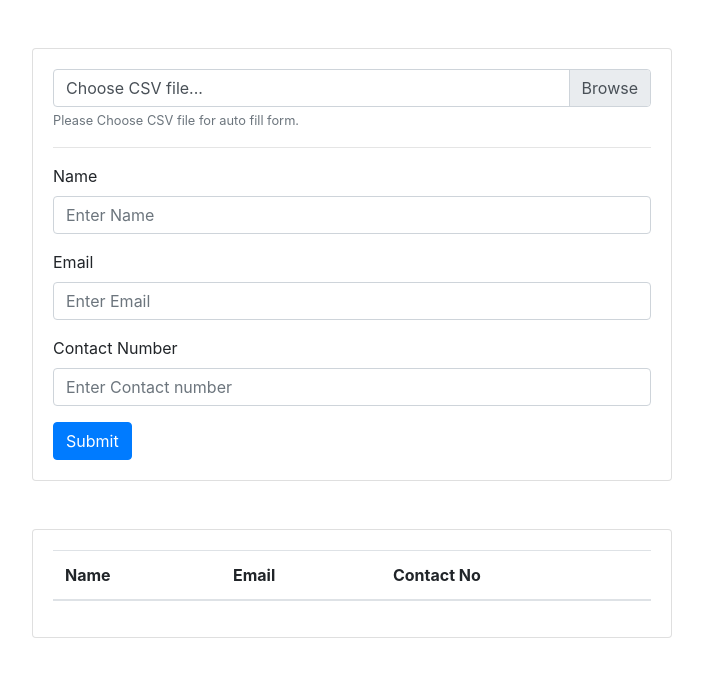
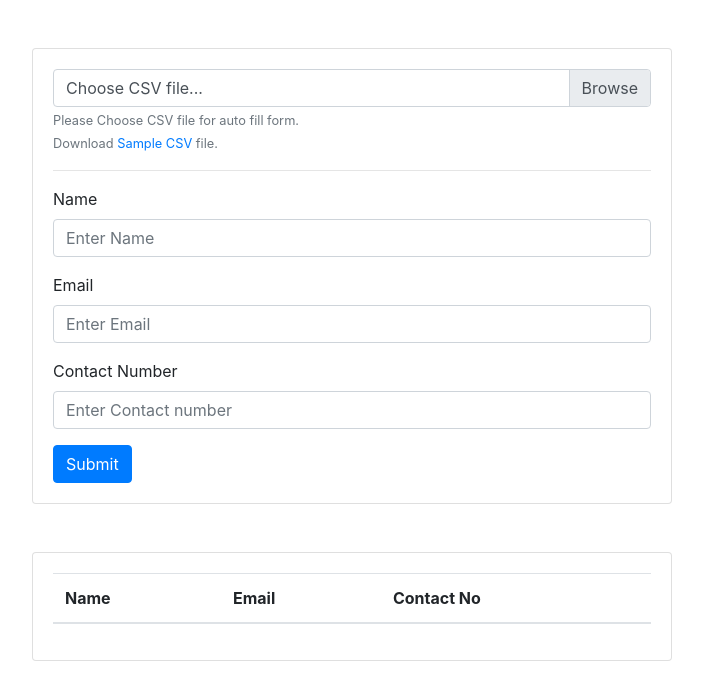
Before and after one commit to Nandeep2750/Read_csv_file_for_autofill_form, a plain HTML site: page index.html in a window 1280 px wide. Shown: the whole page, without its empty margins (288-991 px from the left). Drawn offline with nearby package versions, Linux system fonts and the light colour scheme.

Commit message:
add sample file link below csv input

```diff
--- a/index.html
+++ b/index.html
@@ -19,6 +19,7 @@
                     <input type="file" class="custom-file-input" id="csvUpload" required>
                     <label class="custom-file-label" for="csvUpload">Choose CSV file...</label>
                     <small id="emailHelp" class="form-text text-muted">Please Choose CSV file for auto fill form.</small>
+                    <small id="emailHelp" class="form-text text-muted">Download <a href="./sample.csv">Sample CSV</a> file.</small>
                 </div>
             </form>
             <hr>
```
